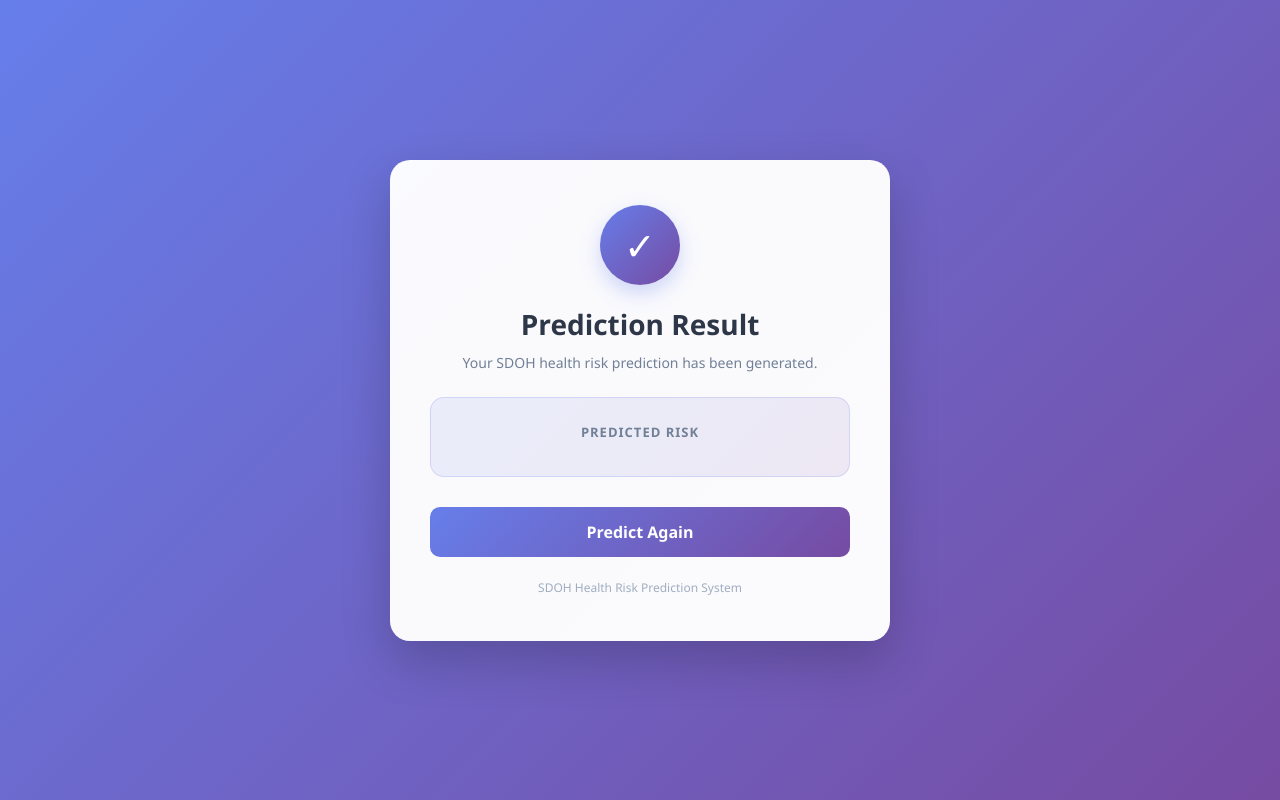
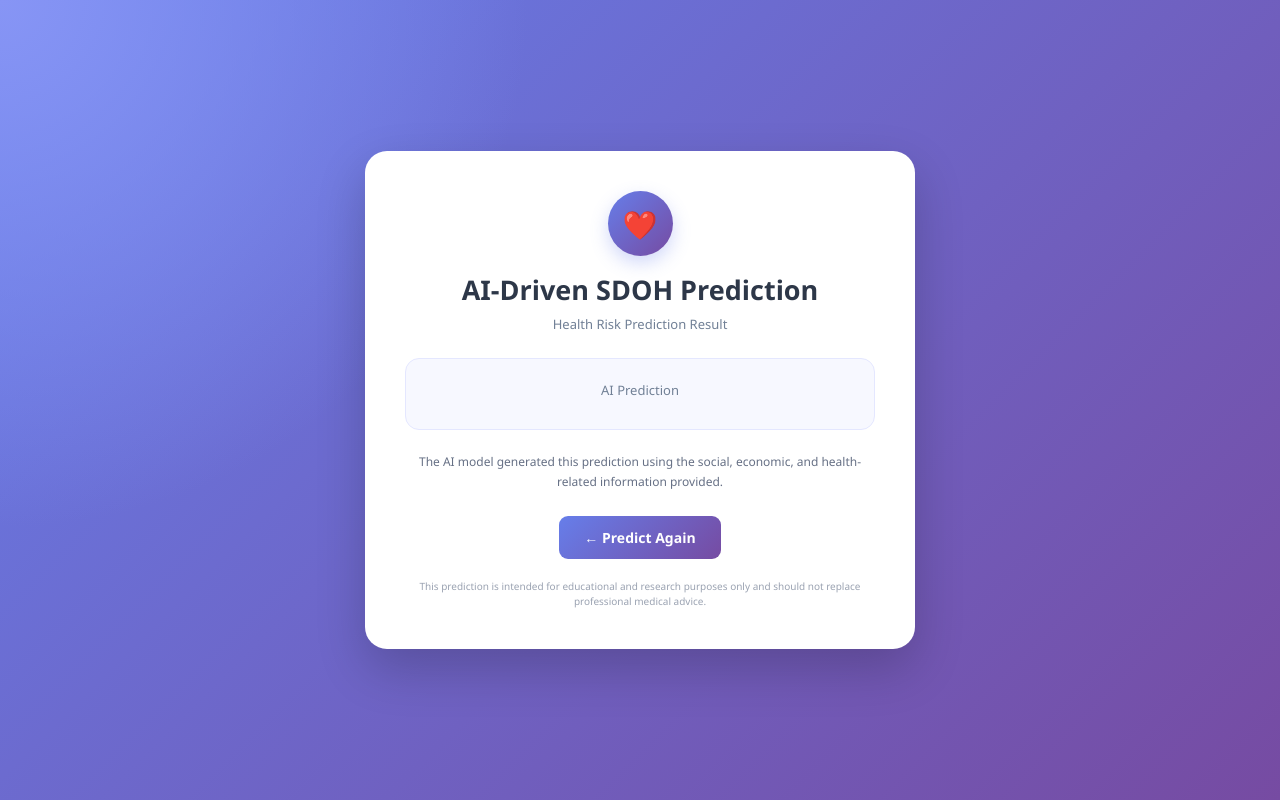
Before and after one commit to RajalakshmiThandavarayan/Week9.2-ML-And-DataScience-web-development, a Flask app: template templates/result.html in a window 1280 px wide. Run offline with Flask 3, Linux system fonts and the light colour scheme; the template is opened without the code that fills it, so the values that code supplies are empty; parts of the project's set-up code (start-up, migrations or seed data) failed here and were passed over.

Commit message:
SDOH risk prediction web development enhancement

```diff
--- a/templates/result.html
+++ b/templates/result.html
@@ -2,12 +2,15 @@
 <html lang="en">
 
 <head>
+
     <meta charset="UTF-8">
-    <meta name="viewport" content="width=device-width, initial-scale=1.0">
+    <meta name="viewport"
+          content="width=device-width, initial-scale=1.0">
 
-    <title>Prediction Result</title>
+    <title>AI-Driven SDOH Prediction Result</title>
 
     <style>
+
         * {
             margin: 0;
             padding: 0;
@@ -17,181 +20,268 @@
 
         body {
             min-height: 100vh;
-            display: flex;
-            justify-content: center;
-            align-items: center;
-            background: linear-gradient(135deg, #667eea, #764ba2);
-            padding: 20px;
-        }
-
-        .container {
-            width: 100%;
-            max-width: 500px;
-        }
-
-        .card {
-            background: rgba(255, 255, 255, 0.97);
-            padding: 45px 40px;
-            border-radius: 20px;
-            text-align: center;
-            box-shadow: 0 20px 50px rgba(0, 0, 0, 0.2);
-        }
-
-        .result-icon {
-            width: 80px;
-            height: 80px;
-            margin: 0 auto 20px;
 
             display: flex;
             align-items: center;
             justify-content: center;
 
+            padding: 20px;
+
+            background:
+                radial-gradient(
+                    circle at top left,
+                    #8795f5,
+                    transparent 35%
+                ),
+                linear-gradient(
+                    135deg,
+                    #667eea,
+                    #764ba2
+                );
+        }
+
+        .result-card {
+
+            width: 100%;
+            max-width: 550px;
+
+            background: white;
+
+            padding: 40px;
+
+            border-radius: 22px;
+
+            text-align: center;
+
+            box-shadow:
+                0 20px 50px
+                rgba(0, 0, 0, 0.2);
+        }
+
+
+        /* Keep the original result icon */
+
+        .result-icon {
+
+            width: 65px;
+            height: 65px;
+
+            margin: 0 auto 15px;
+
+            display: flex;
+            align-items: center;
+            justify-content: center;
+
+            background:
+                linear-gradient(
+                    135deg,
+                    #667eea,
+                    #764ba2
+                );
+
+            color: white;
+
             border-radius: 50%;
 
-            background: linear-gradient(135deg, #667eea, #764ba2);
+            font-size: 28px;
 
-            color: white;
-            font-size: 38px;
-
-            box-shadow: 0 8px 20px rgba(102, 126, 234, 0.3);
+            box-shadow:
+                0 7px 18px
+                rgba(102, 126, 234, 0.3);
         }
 
-        h2 {
+
+        h1 {
+
             color: #2d3748;
-            font-size: 28px;
-            margin-bottom: 10px;
+
+            font-size: 27px;
+
+            margin-bottom: 7px;
         }
 
+
         .subtitle {
+
             color: #718096;
-            font-size: 14px;
+
+            font-size: 13px;
+
             margin-bottom: 25px;
         }
 
+
+        /* Prediction Result */
+
         .result-box {
-            padding: 25px 20px;
-            margin: 20px 0;
+
+            padding: 22px;
 
             border-radius: 14px;
 
-            background: linear-gradient(
-                135deg,
-                rgba(102, 126, 234, 0.1),
-                rgba(118, 75, 162, 0.1)
-            );
+            background: #f7f8ff;
 
-            border: 1px solid rgba(102, 126, 234, 0.2);
+            border: 1px solid #e4e7ff;
+
+            margin-bottom: 22px;
         }
 
         .result-label {
+
             color: #718096;
+
             font-size: 13px;
-            text-transform: uppercase;
-            letter-spacing: 1px;
-            margin-bottom: 10px;
-            font-weight: 600;
+
+            margin-bottom: 8px;
         }
 
         .prediction {
-            color: #667eea;
-            font-size: 26px;
+
+            color: #4c51bf;
+
+            font-size: 25px;
+
             font-weight: 700;
         }
 
-        .predict-again {
+
+        .description {
+
+            color: #667085;
+
+            font-size: 12px;
+
+            line-height: 1.6;
+
+            margin-bottom: 25px;
+        }
+
+
+        /* Predict Again Button */
+
+        .back-btn {
+
             display: inline-block;
 
-            width: 100%;
-            padding: 14px;
+            padding: 12px 25px;
 
-            margin-top: 10px;
+            border-radius: 9px;
 
-            border-radius: 10px;
-
-            background: linear-gradient(135deg, #667eea, #764ba2);
+            background:
+                linear-gradient(
+                    135deg,
+                    #667eea,
+                    #764ba2
+                );
 
             color: white;
+
             text-decoration: none;
 
-            font-size: 16px;
+            font-size: 14px;
+
             font-weight: 600;
 
-            transition: all 0.3s ease;
+            transition: 0.25s ease;
         }
 
-        .predict-again:hover {
+        .back-btn:hover {
+
             transform: translateY(-2px);
 
             box-shadow:
-                0 8px 20px rgba(102, 126, 234, 0.4);
+                0 8px 20px
+                rgba(102, 126, 234, 0.4);
         }
 
-        .footer {
-            margin-top: 22px;
 
-            color: #a0aec0;
-            font-size: 12px;
+        .note {
+
+            margin-top: 20px;
+
+            color: #9aa2b1;
+
+            font-size: 10px;
+
+            line-height: 1.5;
         }
 
-        @media (max-width: 600px) {
-            .card {
-                padding: 35px 20px;
-            }
+    </style>
 
-            h2 {
-                font-size: 24px;
-            }
+</head>
 
-            .prediction {
-                font-size: 22px;
-            }
-        }
-    </style>
-</head>
 
 <body>
 
-    <div class="container">
 
-        <div class="card">
+    <div class="result-card">
 
-            <!-- Result Icon -->
+
+        <!-- ORIGINAL ICON -->
+
         <div class="result-icon">
-                ✓
+            ❤️
         </div>
 
-            <!-- Heading -->
-            <h2>Prediction Result</h2>
+
+        <!-- AI TITLE -->
+
+        <h1>
+            AI-Driven SDOH Prediction
+        </h1>
+
 
         <p class="subtitle">
-                Your SDOH health risk prediction has been generated.
+            Health Risk Prediction Result
         </p>
 
-            <!-- Prediction Result -->
+
+        <!-- RESULT -->
+
         <div class="result-box">
 
-                <div class="result-label">
-                    Predicted Risk
-                </div>
+            <p class="result-label">
+                AI Prediction
+            </p>
 
-                <div class="prediction">
+            <h2 class="prediction">
                 {{ prediction }}
-                </div>
+            </h2>
 
         </div>
 
-            <!-- Predict Again Button -->
-            <a href="/" class="predict-again">
-                Predict Again
+
+        <!-- DESCRIPTION -->
+
+        <p class="description">
+
+            The AI model generated this prediction
+            using the social, economic, and
+            health-related information provided.
+
+        </p>
+
+
+        <!-- BACK BUTTON -->
+
+        <a href="/" class="back-btn">
+            ← Predict Again
         </a>
 
-            <div class="footer">
-                SDOH Health Risk Prediction System
-            </div>
+
+        <!-- NOTE -->
+
+        <p class="note">
+
+            This prediction is intended for educational
+            and research purposes only and should not
+            replace professional medical advice.
+
+        </p>
+
 
     </div>
 
-    </div>
 
 </body>
 
```
Also changed, not shown: templates/index.html (+46 -112 lines). Lines whose indentation alone changed are shown as unchanged.
